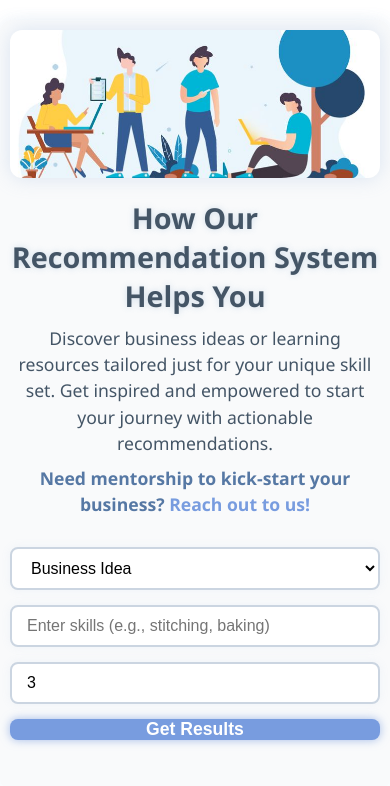
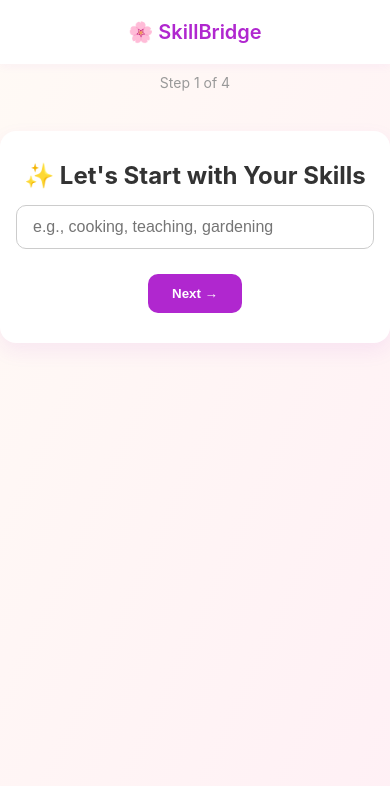
Before and after one commit to karreem-unnisa/skill-recommender, a React (Create React App) app in the folder frontend/: page /home in a window 390 px wide. Shown: the top 786 px of the page. Built offline with nearby package versions, Linux system fonts and the light colour scheme.

Commit message:
Frontend UI update

```diff
--- a/frontend/src/pages/Home.css
+++ b/frontend/src/pages/Home.css
@@ -1,188 +1,368 @@
-/* Container with some padding and centered content */
+/* Global Styles */
 .home-container {
-  max-width: 900px;
-  margin: 20px auto;
-  padding: 15px;
-  font-family: 'Segoe UI', Tahoma, Geneva, Verdana, sans-serif;
+  font-family: 'Inter', sans-serif;
   color: #333;
-  background: #f9fafb; /* very light pastel background */
-  border-radius: 12px;
-  box-shadow: 0 0 15px rgba(100, 150, 200, 0.1); /* soft subtle glow */
+  background: linear-gradient(to bottom right, #fffaf5, #fff0f5);
+  min-height: 100vh;
+  padding-bottom: 80px;
 }
 
-/* Header image container and styling */
-.header-image-container {
-  width: 100%;
-  overflow: hidden;
-  border-radius: 12px;
-  box-shadow: 0 0 20px rgba(150, 180, 220, 0.3);
-  margin-bottom: 20px;
+.navbar {
+  display: flex;
+  justify-content: space-between;
+  align-items: center;
+  padding: 20px;
+  font-weight: 600;
+  background: #fff;
+  box-shadow: 0 2px 10px rgba(160, 38, 206, 0.05);
+  position: sticky;
+  top: 0;
+  z-index: 1000;
 }
 
-.header-image {
-  width: 100%;
-  height: auto;
-  display: block;
-  transition: transform 0.5s ease;
-  border-radius: 12px;
+.logo {
+  font-size: 20px;
+  color: #b027cf;
+  text-decoration: none; /* ⛔ removes underline */
 }
 
-.header-image:hover {
-  transform: scale(1.05);
-}
-
-/* Intro text */
-.intro-section {
-  max-width: 600px;   /* or whatever width you want */
-  margin: 0 auto 30px auto; /* auto left and right margins center the block */
-  text-align: center;
-  color: #445566;
+.logo:hover {
+  text-decoration: none;
+  color: #901fa8; /* optional hover effect */
 }
 
 
-
-.intro-section h2 {
-  font-weight: 700;
-  font-size: 1.8rem;
-  margin-bottom: 10px;
-  text-shadow: 0 0 6px rgba(120, 160, 200, 0.3);
+.step-indicator {
+  text-align: center;
+  font-size: 14px;
+  margin-top: 10px;
+  color: #999;
 }
 
-.intro-section p {
-  font-size: 1.1rem;
-  line-height: 1.5;
-  max-width: 600px;
-  margin: 8px auto;
+/* Step Layout */
+.step-section {
+  max-width: 800px;
+  margin: 40px auto;
+  background: #fff;
+  padding: 40px 20px;
+  border-radius: 16px;
+  box-shadow: 0 8px 20px rgba(160, 38, 206, 0.08);
+  text-align: center;
 }
 
-.mentorship-ask {
+.step-section input,
+.step-section select {
+  padding: 12px 16px;
   margin-top: 15px;
-  font-weight: 600;
-  color: #5678a4;
+  border-radius: 10px;
+  border: 1px solid #ccc;
+  font-size: 16px;
+  width: 100%;
+  max-width: 400px;
 }
 
-.mentorship-link {
-  color: #789cdf;
-  text-decoration: none;
-  font-weight: 700;
-  transition: color 0.3s ease;
+.step-section button {
+  margin-top: 25px;
+  padding: 12px 24px;
+  background-color: #b027cf;
+  color: white;
+  font-weight: bold;
+  border: none;
+  border-radius: 10px;
+  cursor: pointer;
+  transition: 0.2s ease;
 }
 
-.mentorship-link:hover {
-  color: #34567a;
-  text-decoration: underline;
+.step-section button:hover {
+  background-color: #9d22b7;
+  transform: scale(1.02);
 }
 
-/* Form styling */
-.recommender-form {
+/* Mode Selector Cards */
+.option-cards {
   display: flex;
+  gap: 20px;
   flex-wrap: wrap;
-  gap: 15px;
   justify-content: center;
-  margin-bottom: 40px;
+  margin: 30px 0;
 }
 
-.recommender-form select,
-.recommender-form input {
-  flex: 1 1 200px;
-  padding: 10px 15px;
-  border: 2px solid #cbd5e1;
-  border-radius: 8px;
-  font-size: 1rem;
-  transition: border-color 0.3s ease, box-shadow 0.3s ease;
-  background: #fff;
-  box-shadow: 0 0 10px rgba(150, 180, 220, 0.1);
+.option-card {
+  background: #fdfbff;
+  padding: 20px;
+  width: 240px;
+  border-radius: 14px;
+  border: 2px solid transparent;
+  cursor: pointer;
+  transition: 0.3s;
+  box-shadow: 0 4px 10px rgba(0, 0, 0, 0.03);
 }
 
-.recommender-form select:focus,
-.recommender-form input:focus {
-  border-color: #789cdf;
-  box-shadow: 0 0 12px rgba(120, 160, 220, 0.6);
-  outline: none;
+.option-card.active {
+  border-color: #b027cf;
+  background-color: #fceeff;
+  box-shadow: 0 6px 20px rgba(176, 39, 207, 0.12);
 }
 
-.recommender-form button {
-  flex: 1 1 150px;
-  background: #789cdf;
-  color: white;
-  font-weight: 700;
-  border: none;
-  border-radius: 8px;
-  cursor: pointer;
-  font-size: 1.1rem;
-  box-shadow: 0 0 10px #789cdfaa;
-  transition: background 0.3s ease, box-shadow 0.3s ease;
+.option-card h3 {
+  color: #b027cf;
+  margin-bottom: 8px;
 }
 
-.recommender-form button:hover {
-  background: #5678a4;
-  box-shadow: 0 0 15px #5678a4cc;
+/* Rec Buttons */
+.rec-counts {
+  margin-top: 15px;
 }
 
-/* Results container */
-.results-container {
-  max-width: 900px;
-  margin: 0 auto;
+.rec-counts button {
+  margin: 0 5px;
+  padding: 8px 18px;
+  border-radius: 8px;
+  border: 1px solid #ccc;
+  background: #fff;
+  cursor: pointer;
+  transition: 0.2s ease;
 }
 
-/* No match message */
-.no-match-message {
-  background-color: #f8d7da;
-  color: #842029;
-  padding: 12px 20px;
-  border-radius: 8px;
-  margin-bottom: 20px;
-  text-align: center;
-  font-weight: 600;
-  box-shadow: 0 0 8px #f5c2c7;
+.rec-counts button.selected {
+  background-color: #b027cf;
+  color: white;
+  border-color: #b027cf;
 }
 
-/* Cards for results */
+/* Loading */
+.loading {
+  text-align: center;
+  padding: 80px 20px;
+}
+
+.spinner {
+  margin: 30px auto;
+  border: 6px solid #f3f3f3;
+  border-top: 6px solid #b027cf;
+  border-radius: 50%;
+  width: 40px;
+  height: 40px;
+  animation: spin 1s linear infinite;
+}
+
+@keyframes spin {
+  to { transform: rotate(360deg); }
+}
+
+/* Results Section */
+.results-section {
+  padding: 40px 20px;
+  max-width: 1100px;
+  margin: 40px auto;
+}
+
+.results-section h2 {
+  text-align: center;
+  color: #b027cf;
+  margin-bottom: 30px;
+}
+
+/* Results Cards: Advanced Layout */
 .cardHome {
-  background: white;
+  background: #fff;
+  padding: 25px 30px;
+  border-radius: 16px;
+  margin-bottom: 30px;
+  box-shadow: 0 6px 18px rgba(160, 38, 206, 0.08);
+  border-left: 6px solid #b027cf;
+  transition: 0.3s ease;
+}
+
+.cardHome:hover {
+  box-shadow: 0 10px 25px rgba(160, 38, 206, 0.15);
+}
+
+.cardHome h4 {
+  font-size: 20px;
+  color: #b027cf;
+  margin-bottom: 16px;
+  font-weight: 700;
+}
+
+.result-section {
+  margin-bottom: 12px;
+  font-size: 15px;
+  line-height: 1.6;
+}
+
+.result-blocks {
+  display: flex;
+  flex-direction: column;
+  gap: 40px;
+  margin-top: 30px;
+}
+
+.result-wrapper {
+  border-radius: 16px;
+  padding: 0;
+  background-color: #fff;
+  box-shadow: 0 4px 16px rgba(176, 39, 207, 0.08);
+}
+
+.result-title-card {
+  font-size: 20px;
+  font-weight: 700;
+  background: #fceeff;
+  color: #b027cf;
+  padding: 16px;
+  border-radius: 16px 16px 0 0;
+  border-bottom: 1px solid #eee;
+}
+
+.feature-scroll {
+  display: flex;
+  overflow-x: auto;
+  gap: 16px;
+  padding: 20px;
+  flex-wrap: nowrap;
+  scroll-snap-type: x mandatory;
+}
+
+.feature-card {
+  min-width: 250px;
+  background: #fafafa;
   border-radius: 12px;
-  box-shadow: 0 0 15px rgba(120, 160, 200, 0.15);
-  padding: 20px;
-  margin-bottom: 20px;
-  transition: box-shadow 0.3s ease;
-  width: 100%;
-  box-sizing: border-box;
+  padding: 16px;
+  box-shadow: 0 2px 8px rgba(0, 0, 0, 0.04);
+  scroll-snap-align: start;
+  font-size: 15px;
+}
+
+.feature-card strong {
+  color: #6d097c;
+}
+
+@media (max-width: 768px) {
+  .feature-scroll {
+    padding: 16px 10px;
+    gap: 12px;
+  }
+
+  .feature-card {
+    min-width: 220px;
+    font-size: 14px;
+  }
 }
 
 
-.cardHome:hover {
-  box-shadow: 0 0 25px rgba(120, 160, 220, 0.35);
+.result-section strong {
+  color: #6d097c;
 }
 
-.cardHome h4 {
-  color: #34567a;
-  margin-bottom: 12px;
-  text-shadow: 0 0 4px rgba(100, 140, 180, 0.25);
+
+.card-list {
+  display: flex;
+  flex-direction: column;
+  gap: 40px;
 }
 
-.cardHome p {
-  margin: 6px 0;
-  line-height: 1.4;
-  color: #4a5568;
-  font-size: 0.95rem;
-  font-weight: 500;
+/* Highlight title card */
+.business-title-card {
+  font-size: 20px;
+  font-weight: bold;
+  color: #fff;
+  background-color: #b027cf;
+  padding: 14px 20px;
+  border-radius: 10px;
+  margin-bottom: 14px;
+  box-shadow: 0 4px 10px rgba(176, 39, 207, 0.2);
 }
 
-/* Responsive tweaks */
+/* Wraps feature cards nicely */
+.feature-grid {
+  display: flex;
+  flex-wrap: wrap;
+  gap: 12px;
+}
+
+.feature-card {
+  flex: 1 1 260px;
+  min-width: 240px;
+  background: #fff;
+  padding: 14px 18px;
+  border-radius: 12px;
+  box-shadow: 0 3px 10px rgba(176, 39, 207, 0.1);
+  font-size: 15px;
+  color: #333;
+  line-height: 1.4;
+  transition: 0.2s ease-in-out;
+}
+
+.feature-card:hover {
+  transform: scale(1.02);
+  box-shadow: 0 6px 18px rgba(160, 38, 206, 0.15);
+}
+
 @media (max-width: 768px) {
-  .recommender-form {
+  .feature-card {
+    flex: 1 1 100%;
+  }
+}
+
+/* Bonus Section */
+.bonus-section {
+  margin-top: 60px;
+}
+
+.bonus-section h3 {
+  text-align: center;
+  margin-bottom: 20px;
+  color: #b027cf;
+}
+
+/* No Match */
+.no-match {
+  background: #fff3f9;
+  text-align: center;
+  padding: 20px;
+  border-radius: 12px;
+  color: #b027cf;
+  font-weight: 500;
+  margin-top: 30px;
+}
+
+/* Start Over Button */
+.results-section button {
+  display: block;
+  margin: 30px auto 0;
+  padding: 12px 24px;
+  background: transparent;
+  border: 2px solid #b027cf;
+  color: #b027cf;
+  font-weight: bold;
+  border-radius: 10px;
+  cursor: pointer;
+  transition: 0.3s ease;
+}
+
+.results-section button:hover {
+  background-color: #b027cf;
+  color: white;
+  transform: scale(1.03);
+}
+
+/* Responsive */
+@media (max-width: 768px) {
+  .option-cards {
     flex-direction: column;
-    align-items: stretch;
+    align-items: center;
   }
 
-  .recommender-form select,
-  .recommender-form input,
-  .recommender-form button {
-    flex: none;
-    width: 100%;
+  .cardHome {
+    padding: 20px;
   }
 
-  .home-container {
-    padding: 10px;
+  .step-section {
+    padding: 30px 16px;
+  }
+
+  .results-section {
+    padding: 30px 16px;
   }
 }
--- a/frontend/src/pages/Home.js
+++ b/frontend/src/pages/Home.js
@@ -1,15 +1,18 @@
 import React, { useState } from 'react';
 import axios from 'axios';
-import './Home.css'; // Use this for styling
-import { BASE_URL } from '../config.js';
-import headerImage from '../assets/home.png';
+import './Home.css';
+import { BASE_URL } from '../config';
+import { Link } from 'react-router-dom';
+
 
 const Home = () => {
+  const [step, setStep] = useState(1);
   const [skills, setSkills] = useState('');
-  const [numberOfRecs, setNumberOfRecs] = useState(3);
   const [mode, setMode] = useState('recommend');
+  const [numberOfRecs, setNumberOfRecs] = useState(5);
   const [results, setResults] = useState([]);
   const [bonus, setBonus] = useState([]);
+
   const [noMatch, setNoMatch] = useState(false);
 
   const getRandomSubset = (array, n) => {
@@ -18,164 +21,167 @@ const Home = () => {
     return shuffled.slice(0, n);
   };
 
-  const handleSubmit = async (e) => {
-    e.preventDefault();
-    setNoMatch(false);
-    setResults([]);
-    setBonus([]);
-
-    const skillArray = skills.split(',').map(s => s.trim()).filter(s => s.length > 0);
-
+  const handleRecommendation = async () => {
+    const skillArray = skills.split(',').map(s => s.trim()).filter(Boolean);
     if (skillArray.length === 0) {
       setNoMatch(true);
       return;
     }
 
+
+    setNoMatch(false);
+    setResults([]);
+    setBonus([]);
+
     try {
       if (mode === 'recommend') {
         const res = await axios.post(`${BASE_URL}/api/recommend`, { skills: skillArray });
         const allResults = res.data.recommendations || [];
-        if (allResults.length === 0) {
-          setNoMatch(true);
-        } else {
-          setResults(getRandomSubset(allResults, numberOfRecs));
-        }
-      } else if (mode === 'learn') {
-       const res = await axios.post(`${BASE_URL}/api/learn`, { skills: skillArray, limit: numberOfRecs });
+        if (allResults.length === 0) setNoMatch(true);
+        else setResults(getRandomSubset(allResults, numberOfRecs));
+      } else {
+        const res = await axios.post(`${BASE_URL}/api/learn`, { skills: skillArray, limit: numberOfRecs });
         const learnResults = res.data.recommendations || [];
         const bonusIdeas = res.data.bonus_business_ideas || [];
-
-        if (learnResults.length === 0) {
-          setNoMatch(true);
-        } else {
+        if (learnResults.length === 0) setNoMatch(true);
+        else {
           setResults(learnResults);
           setBonus(bonusIdeas);
         }
       }
     } catch (err) {
-      console.error('Error fetching data:', err);
+      console.error('Error:', err);
       setNoMatch(true);
     }
+
+    setStep(4);
   };
 
   return (
     <div className="home-container">
-      {/* Full-width header image */}
-      <div className="header-image-container">
-        <img
-           src={headerImage}
-          alt="Inspiring business women"
-          className="header-image"
-        />
-      </div>
+      <nav className="navbar">
+  <Link to="/" className="logo">🌸 SkillBridge</Link>
+</nav>
 
-      {/* Intro text and mentorship offer */}
-      <section className="intro-section">
-        <h2>How Our Recommendation System Helps You</h2>
-        <p>
-          Discover business ideas or learning resources tailored just for your unique skill set.
-          Get inspired and empowered to start your journey with actionable recommendations.
-        </p>
-        <p className="mentorship-ask">
-          Need mentorship to kick-start your business?{' '}
-          <a href="/contact" className="mentorship-link">Reach out to us!</a>
-        </p>
-      </section>
+      <div className="step-indicator">Step {step} of 4</div>
 
-      {/* Main content: form + results side by side */}
-
-        <form className="recommender-form" onSubmit={handleSubmit}>
-          <select value={mode} onChange={(e) => setMode(e.target.value)} aria-label="Select recommendation mode">
-            <option value="recommend">Business Idea</option>
-            <option value="learn">Learning Resources</option>
-          </select>
-
+      {/* Step 1 */}
+      {step === 1 && (
+        <section className="step-section">
+          <h2>✨ Let's Start with Your Skills</h2>
           <input
             type="text"
-            placeholder="Enter skills (e.g., stitching, baking)"
+            placeholder="e.g., cooking, teaching, gardening"
             value={skills}
             onChange={(e) => setSkills(e.target.value)}
-            required
-            aria-label="Input skills separated by comma"
           />
+          <button onClick={() => setStep(2)}>Next →</button>
+        </section>
+      )}
 
-          <input
-            type="number"
-            min="1"
-            placeholder="Number of Results"
-            value={numberOfRecs}
-            onChange={(e) => setNumberOfRecs(Number(e.target.value))}
-            required
-            aria-label="Number of results to display"
-          />
+      {/* Step 2 */}
+      {step === 2 && (
+        <section className="step-section">
+          <h2>🛤️ What Would You Like to Explore?</h2>
+          <div className="option-cards">
+            <div className={`option-card ${mode === 'recommend' ? 'active' : ''}`} onClick={() => setMode('recommend')}>
+              <h3>💡 Business Ideas</h3>
+              <p>Get startup ideas matched to your skills</p>
+            </div>
+            <div className={`option-card ${mode === 'learn' ? 'active' : ''}`} onClick={() => setMode('learn')}>
+              <h3>📚 Learning Paths</h3>
+              <p>Learn new skills with earning potential</p>
+            </div>
+          </div>
 
-          <button type="submit">Get Results</button>
-        </form>
+          <label>🔢 How many recommendations?</label>
+          <div className="rec-counts">
+            {[3, 5, 7, 10].map(n => (
+              <button key={n} className={numberOfRecs === n ? 'selected' : ''} onClick={() => setNumberOfRecs(n)}>
+                {n}
+              </button>
+            ))}
+          </div>
 
-        <div className="results-container">
-          {noMatch && (
-            <div className="no-match-message">
-              No matches found. Please check for typos or try alternate terms.
+          <button onClick={() => { setStep(3); handleRecommendation(); }}>
+            🚀 Get My Recommendations
+          </button>
+        </section>
+      )}
+
+      {/* Step 3 */}
+      {step === 3 && (
+        <section className="step-section loading">
+          <h2>🧠 Analyzing your skills...</h2>
+          <p>AI is generating the best paths for you. Hang tight!</p>
+          <div className="spinner"></div>
+        </section>
+      )}
+
+      {/* Step 4 */}
+      {step === 4 && (
+        <section className="results-section">
+          {noMatch ? (
+            <div className="no-match">❌ No matches found. Try again.</div>
+          ) : (
+            <>
+              <h2>{mode === 'recommend' ? '🚀 Business Ideas for You' : '📚 Learn & Grow'}</h2>
+              <div className="result-blocks">
+                {results.map((rec, idx) => (
+                  <div className="result-wrapper" key={idx}>
+                    <div className="result-title-card">
+                      {mode === 'recommend' ? `💡 ${rec.business_idea}` : `📘 ${rec.resource_name}`}
+                    </div>
+                    <div className="feature-grid">
+                      {mode === 'recommend' ? (
+                        <>
+                          <div className="feature-card">📂 <strong>Type:</strong> {rec.business_type}</div>
+                          <div className="feature-card">🎯 <strong>Skills:</strong> {rec.matched_skills?.join(', ')}</div>
+                          <div className="feature-card">🛠️ <strong>Tools:</strong> {rec.tools_needed}</div>
+                          <div className="feature-card">💸 <strong>Investment:</strong> ₹{rec.initial_investment}</div>
+                          <div className="feature-card">📈 <strong>Monthly Income:</strong> ₹{rec.monthly_income}</div>
+                          <div className="feature-card">🚀 <strong>Getting Started:</strong> {rec.getting_started_plan}</div>
+                          <div className="feature-card">🌱 <strong>Growth Plan:</strong> {rec.growth_plan}</div>
+                        </>
+                      ) : (
+                        <>
+                          <div className="feature-card">🖥️ <strong>Platform:</strong> {rec.platform}</div>
+                          <div className="feature-card">🎯 <strong>Skill:</strong> {rec.skill_name}</div>
+                          <div className="feature-card">📊 <strong>Difficulty:</strong> {rec.skill_level}</div>
+                          <div className="feature-card">💰 <strong>Cost:</strong> ₹{rec.cost}</div>
+                          <div className="feature-card">⏳ <strong>Duration:</strong> {rec.duration}</div>
+                          <div className="feature-card">📈 <strong>Income Potential:</strong> {rec.earning_potential_after_learning}</div>
+                        </>
+                      )}
+                    </div>
+                  </div>
+                ))}
+              </div>
+            </>
+          )}
+
+          {/* Bonus */}
+          {mode === 'learn' && bonus.length > 0 && (
+            <div className="bonus-section">
+              <h3>✨ Bonus Business Ideas</h3>
+              <div className="result-blocks">
+                {bonus.map((b, i) => (
+                  <div className="result-wrapper" key={i}>
+                    <div className="result-title-card">🌟 {b.business_idea}</div>
+                    <div className="feature-grid">
+                      <div className="feature-card">🎯 <strong>Skills:</strong> {b.matched_skills?.join(', ')}</div>
+                      <div className="feature-card">💸 <strong>Income:</strong> ₹{b.monthly_income}</div>
+                      <div className="feature-card">🪙 <strong>Investment:</strong> ₹{b.initial_investment}</div>
+                    </div>
+                  </div>
+                ))}
+              </div>
             </div>
           )}
 
-          {/* Business Recommendations */}
-          {mode === 'recommend' && results.length > 0 && (
-            <>
-              <h3>Business Recommendations:</h3>
-              {results.map((rec, idx) => (
-                <div key={idx} className="cardHome">
-                  <h4>{rec.business_idea}</h4>
-                  <p><strong>Matched Skills:</strong> {Array.isArray(rec.matched_skills) ? rec.matched_skills.join(', ') : 'N/A'}</p>
-                  <p><strong>Business Type:</strong> {rec.business_type}</p>
-                  <p><strong>Tools Needed:</strong> {rec.tools_needed}</p>
-                  <p><strong>Initial Investment:</strong> ₹{rec.initial_investment}</p>
-                  <p><strong>Monthly Income:</strong> ₹{rec.monthly_income}</p>
-                  <p><strong>Getting Started Plan:</strong> {rec.getting_started_plan}</p>
-                  <p><strong>Growth Plan:</strong> {rec.growth_plan}</p>
-                  <p><strong>Tips:</strong> {rec.tips}</p>
-                  <p><strong>Learning Resources:</strong> {rec.learning_resources}</p>
-                </div>
-              ))}
-            </>
-          )}
-
-          {/* Learning Resources */}
-          {mode === 'learn' && results.length > 0 && (
-            <>
-              <h3>Learning Resources:</h3>
-              {results.map((rec, idx) => (
-                <div key={idx} className="cardHome">
-                  <h4>{rec.resource_name}</h4>
-                  <p><strong>Platform:</strong> {rec.platform}</p>
-                  <p><strong>Skill:</strong> {rec.skill_name}</p>
-                  <p><strong>Difficulty:</strong> {rec.skill_level}</p>
-                  <p><strong>Type:</strong> {rec.resource_type}</p>
-                  <p><strong>Cost:</strong> {rec.cost}</p>
-                  <p><strong>Duration:</strong> {rec.duration}</p>
-                  <p><strong>Earning Potential After Learning:</strong> {rec.earning_potential_after_learning}</p>
-                </div>
-              ))}
-
-              {bonus.length > 0 && (
-                <>
-                  <h3>Business you can start After Learning:</h3>
-                  {bonus.map((b, i) => (
-                    <div key={i} className="cardHome">
-                      <h4>{b.business_idea}</h4>
-                      <p><strong>Matched Skills:</strong> {Array.isArray(b.matched_skills) ? b.matched_skills.join(', ') : 'N/A'}</p>
-                      <p><strong>Monthly Income:</strong> ₹{b.monthly_income}</p>
-                      <p><strong>Initial Investment:</strong> ₹{b.initial_investment}</p>
-                      <p><strong>And Many More...</strong></p>
-                      <p>You also get business ideas by choosing "Business Idea" from the dropdown above.</p>
-                    </div>
-                  ))}
-                </>
-              )}
-            </>
-          )}
-        </div>
-
+          <button className="start-over-btn" onClick={() => window.location.reload()}>🔁 Start Over</button>
+        </section>
+      )}
     </div>
   );
 };
```
Also changed, not shown: frontend/src/assets/image1.png (renamed from frontend/src/assets/image.png), frontend/src/assets/images.png (added).
